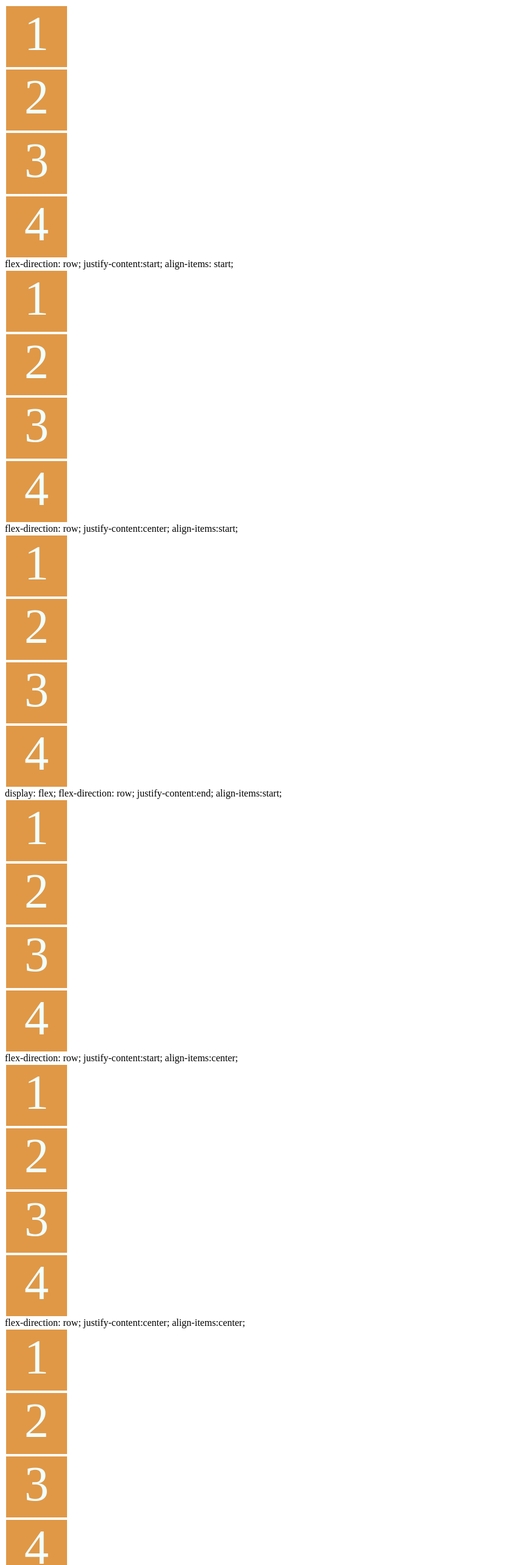
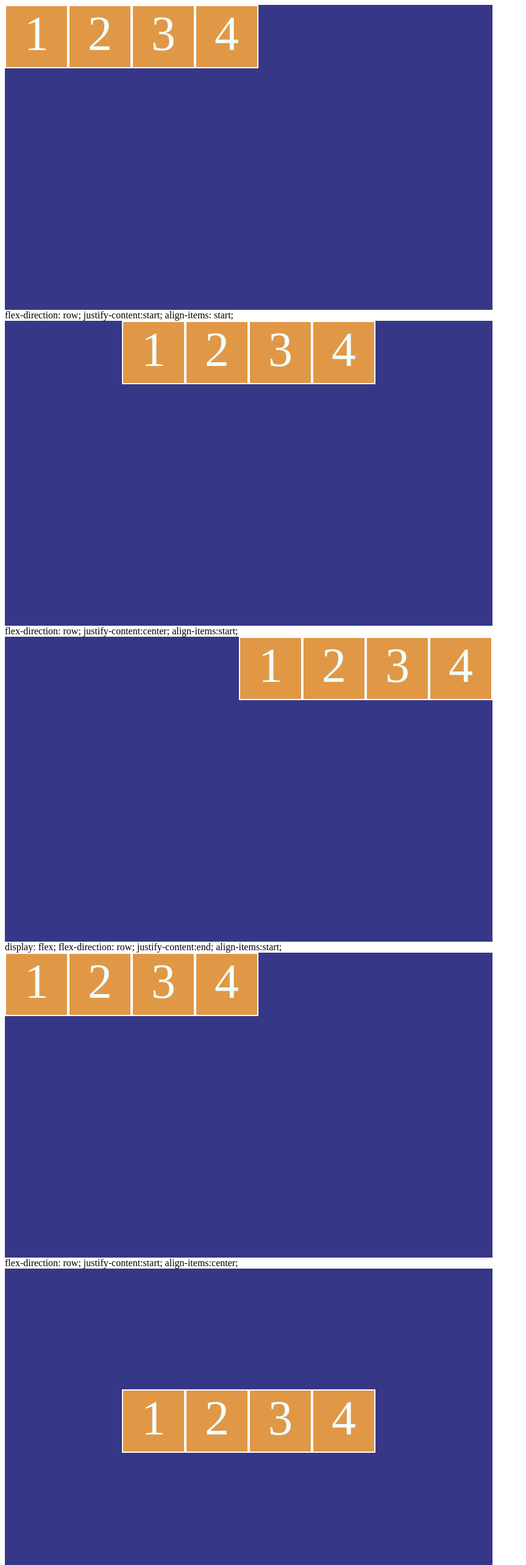
Before and after one commit to ravi1620/flex-box1, a plain HTML site: page flex-box 1/flex-row,justify-content-align-items.html in a window 1280 px wide. Shown: the top 2566 px of the page at 61% size, without its empty margins (0-863 px from the left). Drawn offline with Linux system fonts and the light colour scheme.

Commit message:
Update flex-row,justify-content-align-items.html

```diff
--- a/flex-box 1/flex-row,justify-content-align-items.html
+++ b/flex-box 1/flex-row,justify-content-align-items.html
@@ -7,7 +7,7 @@
     <link rel="stylesheet" href="style.css" />
   </head>
   <body>
-    <div class="flex_Justify-content_Align-items1">
+    <div class="mainDiv flex_Justify-content_Align-items1">
       <div class="div1">1</div>
       <div class="div1">2</div>
       <div class="div1">3</div>
@@ -15,7 +15,7 @@
     </div>
     flex-direction: row; justify-content:start; align-items: start;<br />
 
-    <div class="flex_Justify-content_Align-items2">
+    <div class="mainDiv flex_Justify-content_Align-items2">
       <div class="div1">1</div>
       <div class="div1">2</div>
       <div class="div1">3</div>
@@ -24,7 +24,7 @@
     flex-direction: row; justify-content:center; align-items:start;
     <br />
 
-    <div class="flex_Justify-content_Align-items3">
+    <div class="mainDiv flex_Justify-content_Align-items3">
       <div class="div1">1</div>
       <div class="div1">2</div>
       <div class="div1">3</div>
@@ -32,7 +32,7 @@
     </div>
     display: flex; flex-direction: row; justify-content:end; align-items:start;
     <br />
-    <div class="flex_Justify-content_Align-items4">
+    <div class="mainDiv flex_Justify-content_Align-items4">
       <div class="div1">1</div>
       <div class="div1">2</div>
       <div class="div1">3</div>
@@ -40,7 +40,7 @@
     </div>
     flex-direction: row; justify-content:start; align-items:center; <br />
 
-    <div class="flex_Justify-content_Align-items5">
+    <div class="mainDiv flex_Justify-content_Align-items5">
       <div class="div1">1</div>
       <div class="div1">2</div>
       <div class="div1">3</div>
@@ -48,7 +48,7 @@
     </div>
     flex-direction: row; justify-content:center; align-items:center; <br />
 
-    <div class="flex_Justify-content_Align-items6">
+    <div class="mainDiv flex_Justify-content_Align-items6">
       <div class="div1">1</div>
       <div class="div1">2</div>
       <div class="div1">3</div>
@@ -56,7 +56,7 @@
     </div>
     flex-direction: row; justify-content:end; align-items:center; <br />
 
-    <div class="flex_Justify-content_Align-items7">
+    <div class="mainDiv flex_Justify-content_Align-items7">
       <div class="div1">1</div>
       <div class="div1">2</div>
       <div class="div1">3</div>
@@ -64,7 +64,7 @@
     </div>
     flex-direction: row; justify-content:start; align-items:end; <br />
 
-    <div class="flex_Justify-content_Align-items8">
+    <div class="mainDiv flex_Justify-content_Align-items8">
       <div class="div1">1</div>
       <div class="div1">2</div>
       <div class="div1">3</div>
@@ -72,7 +72,7 @@
     </div>
     flex-direction: row; justify-content:center; align-items:end;<br />
 
-    <div class="flex_Justify-content_Align-items9">
+    <div class="mainDiv flex_Justify-content_Align-items9">
       <div class="div1">1</div>
       <div class="div1">2</div>
       <div class="div1">3</div>
```
